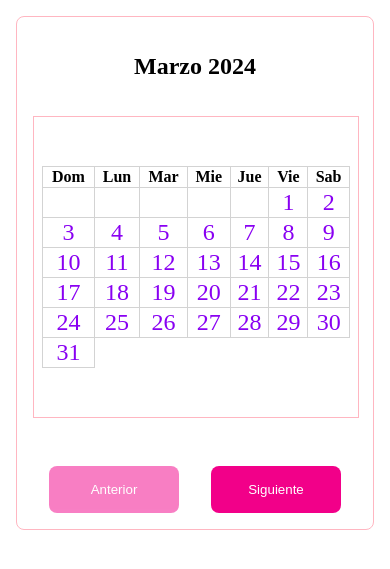
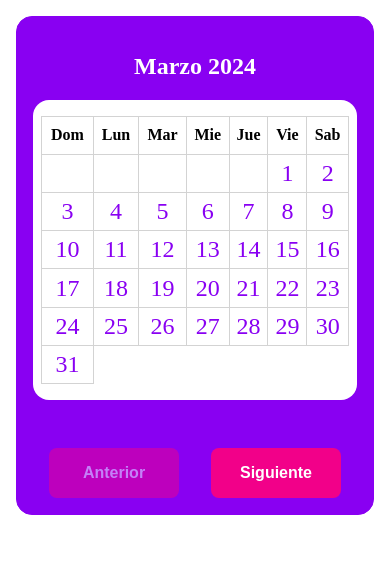
Before and after one commit to edsonangel89/calendar, a PHP site: page / in a window 390 px wide. Shown: the top 569 px of the page. Run offline with PHP 8.4, Linux system fonts and the light colour scheme.

Commit message:
Defined index mobile view

```diff
--- a/src/css/styles.css
+++ b/src/css/styles.css
@@ -31,17 +31,18 @@ a {
     .main-container {
         margin: 1rem;
         padding: 1rem;
-        border-radius: 8px;
-        border: solid lightpink 1px;
+        border-radius: 1rem;
+        border: solid #8900f2 1px;
+        background-color: #8900f2;
     }
     #currentMY-container {
         width: 100%;
         display: flex;
         flex-direction: column;
         align-items: center;
+        color: white;
     }
     .calendar-container {
-        margin-top: 1rem;
         margin-bottom: 3rem;
         width: 100%;
         height: 300px;
@@ -49,13 +50,17 @@ a {
         flex-direction: column;
         align-items: center;
         justify-content: center;
-        border: solid lightpink 1px;
+        border: none;
+        border-radius: 1rem;
+        background-color: white;
     }
     #calendar {
         width: 95%;
         border-collapse: collapse;
+        height: auto;
     }
     td, th {
+        height: 2.2rem;
         border: 1px solid lightgray;
     }
     td {
@@ -75,5 +80,10 @@ a {
         cursor: pointer;
         background-color: #f20089;
         color: white;
+        font-size: 1rem;
+        font-weight: 700;
+    }
+    .choosebtn:focus {
+        outline: solid 1px white;
     }
 }
--- a/src/js/date.js
+++ b/src/js/date.js
@@ -63,7 +63,6 @@ function submitForm() {
   const emailAddress = appForm['email'].value;
   const selSchedule = selTime;
   const msg = 'Nombres: ' + fName + ' Apellidos: ' + lName + ' Email: ' + emailAddress + ' Horario: ' + selSchedule;
-  //alert(msg);
 }
 
 schedule.addEventListener('click', function (event) {
```
Also changed, not shown: src/css/date.css (+23 -11 lines), src/pages/date.html (+14 -13 lines).
